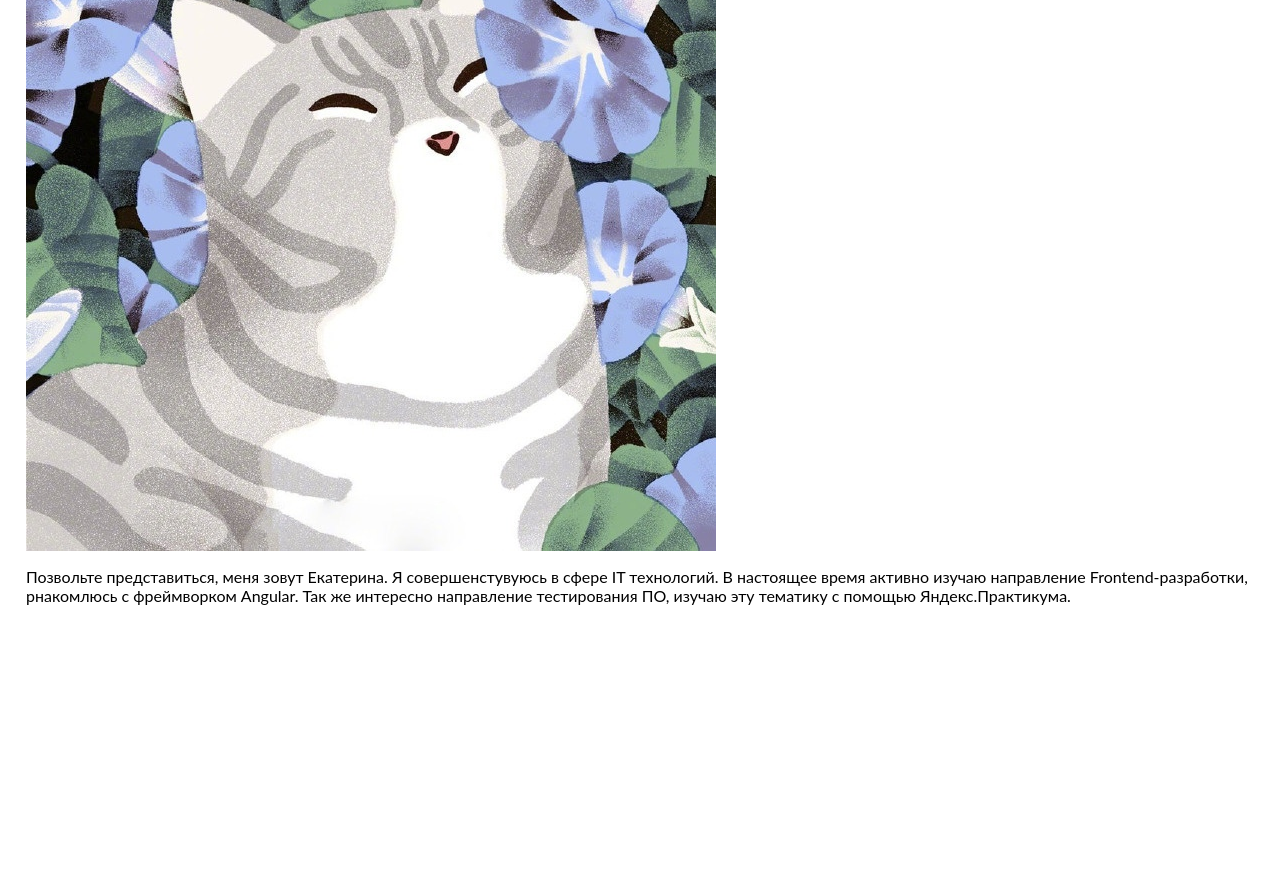
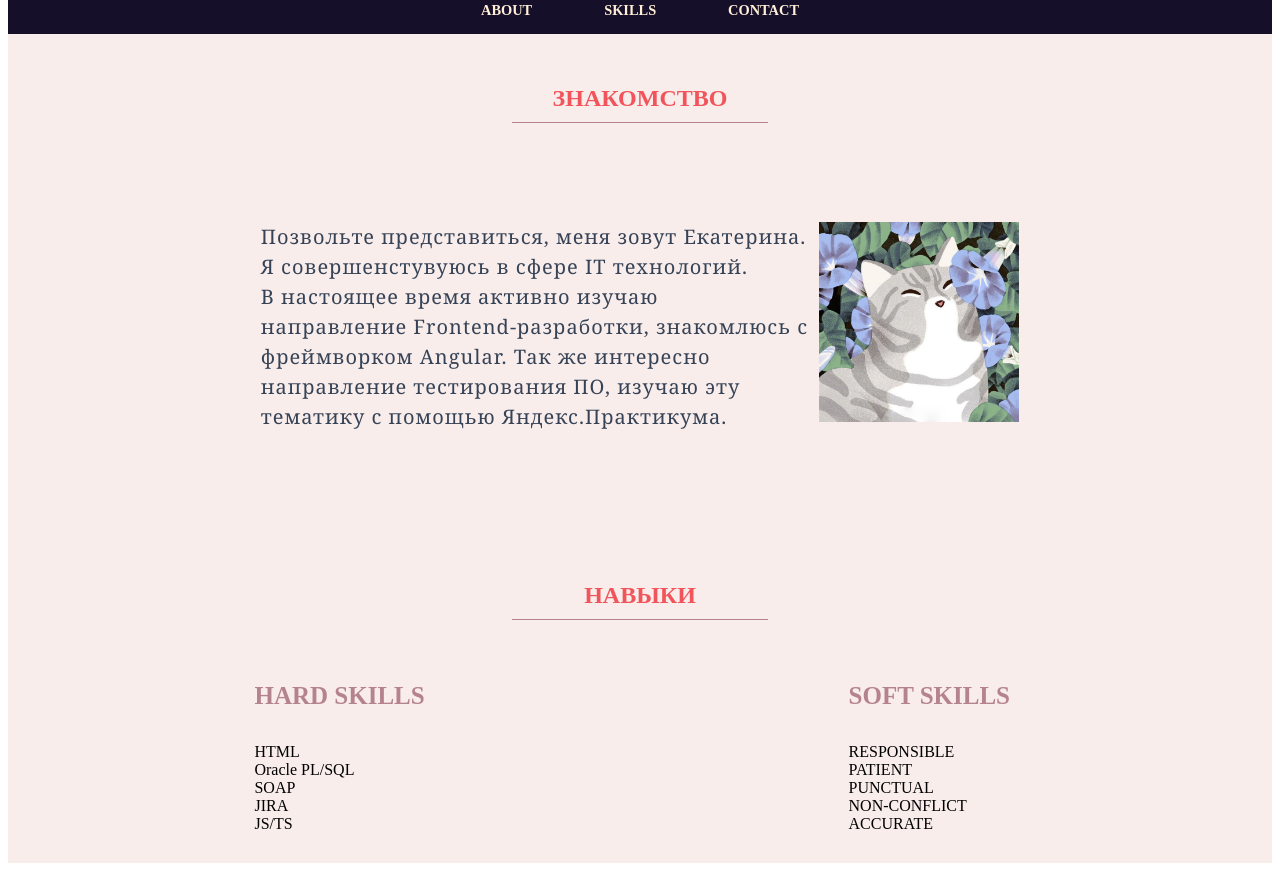
Before and after one commit to Kate-Malipse/angular-ivy, an Angular app: page / in a window 1280 px wide. Shown: the part 420-1291 px from the top of the page. Before the commit the page ends 1041 px from the top, so only its background shows below. Built offline with nearby package versions, Linux system fonts and the light colour scheme.

Commit message:
added block skills

```diff
--- a/angular.json
+++ b/angular.json
@@ -20,7 +20,8 @@
             "tsConfig": "tsconfig.app.json",
             "assets": [
               "src/favicon.ico",
-              "src/assets"
+              "src/assets",
+              "src/images"
             ],
             "styles": [
               "src/styles.css"
--- a/src/app/app.component.css
+++ b/src/app/app.component.css
@@ -1,8 +1,82 @@
-p {
-  font-family: Lato;
+body{
+	margin: 0;
+	padding: 0;
 }
+
+b {
+	background: #B5838D;
+    min-height: 1px;
+    width: 20%;
+    position: absolute;
+    left: 40%;
+}
+
+h2 {
+	text-align: center;
+	color: #F2545B;
+	margin: 0;
+	padding: 50px 10px 10px;
+}
+
 .about{
-	padding-left:10px;
-	position:relative;
-	text-align: left;
+	padding-top: 1px;
+	background-color: #F8EDEB;
+	margin: 0;
 }
+
+.about p {
+	font-family: Georgia, serif;
+	font-size: 20px;
+	color: #364356;
+	letter-spacing: 1px;
+	line-height: 1.5em;
+	background-color: #F8EDEB;
+	padding: 100px 20%;
+	margin: 0;
+}
+.about p img {
+	height: 200px;
+	width: 200px;
+	float: right;
+	margin-left: 10px;
+}
+/*-----*/
+
+.skills {
+	margin: 0;
+	padding: 0;
+	background-color: #F8EDEB;
+}
+
+.skill_class {
+	margin: 30px 0 0;
+	padding: 0 0 30px;
+}
+
+.skill_class h4 {
+	color: #B5838D;
+	display: inline-block;
+	width: 50%;
+	font-size: 25px;
+}
+
+.skill_class ul {
+	margin: 0;
+	padding: 0;
+	list-style-type: none;
+}
+
+.skill_class_child {
+	margin: 0;
+	padding: 0;
+	width: 50%;
+	display: inline-block;
+}
+
+.skill_hard {
+	padding-left: 39%;
+}
+
+.skill_soft {
+	padding-left: 33%;
+}
--- a/src/app/app.component.html
+++ b/src/app/app.component.html
@@ -7,12 +7,41 @@
     </div>
     <section id = "main">
       <div class = "about" id = "about">
-        <h2> About myself </h2>
-
-        <div class = "about_content">
-          <img class = "about_img" src= "../images/about_img1.jpg">
-          <p>Позвольте представиться, меня зовут Екатерина. Я совершенстувуюсь в сфере IT технологий. В настоящее время активно изучаю направление Frontend-разработки, pнакомлюсь с фреймворком Angular. Так же интересно направление тестирования ПО, изучаю эту тематику с помощью Яндекс.Практикума.</p>
-
+        <h2> ЗНАКОМСТВО </h2>
+        <b></b>
+        <p><img src= "../images/about_img1.jpg" alt="It's me">Позвольте представиться, меня зовут Екатерина. Я совершенстувуюсь в сфере IT технологий.<br/>
+          В настоящее время активно изучаю направление Frontend-разработки, знакомлюсь с фреймворком Angular.
+          Так же интересно направление тестирования ПО, изучаю эту тематику с помощью Яндекс.Практикума.
+        </p>
+      </div>
+      <div class = "skills" id = "skills">
+        <h2> НАВЫКИ </h2>
+        <b></b>
+        <div class="skill_class">
+          <div class = "skill_class_child">
+            <div class = "skill_hard">
+            <h4>HARD SKILLS</h4>
+              <ul>
+                <li>HTML</li>
+                <li>Oracle PL/SQL</li>
+                <li>SOAP</li>
+                <li>JIRA</li>
+                <li>JS/TS</li>
+              </ul>
+            </div>
+           </div>
+           <div class = "skill_class_child">
+             <div class = "skill_soft">
+              <h4>SOFT SKILLS</h4>
+              <ul>
+                <li>RESPONSIBLE</li>
+                <li>PATIENT</li>
+                <li>PUNCTUAL</li>
+                <li>NON-CONFLICT</li>
+                <li>ACCURATE</li>
+              </ul>
+            </div>
+          </div>
         </div>
       </div>
     </section>
--- a/src/app/top/top.component.css
+++ b/src/app/top/top.component.css
@@ -1,14 +1,18 @@
+body{
+  margin: 0;
+  padding: 0;
+}
+
 .head-welcome {
-  color:#FF5E51;
+  color:#FFB4A2;
   font-size: 40px;
   text-align: center;
-  -webkit-text-stroke-color:#FFF7EB;
+  -webkit-text-stroke-color:#6D6875;
   -webkit-text-stroke-width: 1px;
   font-family: Georgia, monospace;
-
-  background:url(../../images/banner.jpg) no-repeat 0px 0px;
+  background: url(../../images/banner.jpg) no-repeat 0px 0px;
   background-size: cover; /*для растягивания страницы*/
-  min-height: 160px;
+  min-height: 400px;
   position:relative;
 }
 
@@ -16,7 +20,7 @@
 .text-focus-in {
 	-webkit-animation: text-focus-in 1s cubic-bezier(0.550, 0.085, 0.680, 0.530) both;
 			animation: text-focus-in 1s cubic-bezier(0.550, 0.085, 0.680, 0.530) both;
-	padding-top: 30px;
+	padding-top: 155px;
 }
 @keyframes text-focus-in {
   0% {
@@ -43,7 +47,7 @@ padding:0;
 
 /*Список*/
 .top-menu ul{
-  	background:#160F29;
+  background:#160F29;
 	margin-bottom:0;
 	text-align: center;
 }
--- a/src/app/top/top.component.html
+++ b/src/app/top/top.component.html
@@ -1,6 +1,5 @@
 <html>
   <body>
-
     <header>
       <div class = "head-welcome" id = "home-top">
         <h1 class = "text-focus-in">Welcome</h1>
@@ -10,8 +9,8 @@
     <div class ="top-menu">
       			<ul class = "menu">
 						  <li><a href="#about">ABOUT</a></li>
-						  <li><a href="#blog">BLOG</a></li>
-						  <li><a href="#contact">CONTACT</a></li>
+						  <li><a href="#skills">SKILLS</a></li>
+              <li><a href="#contact">CONTACT</a></li>
 						</ul>
     </div>
   </body>
```
